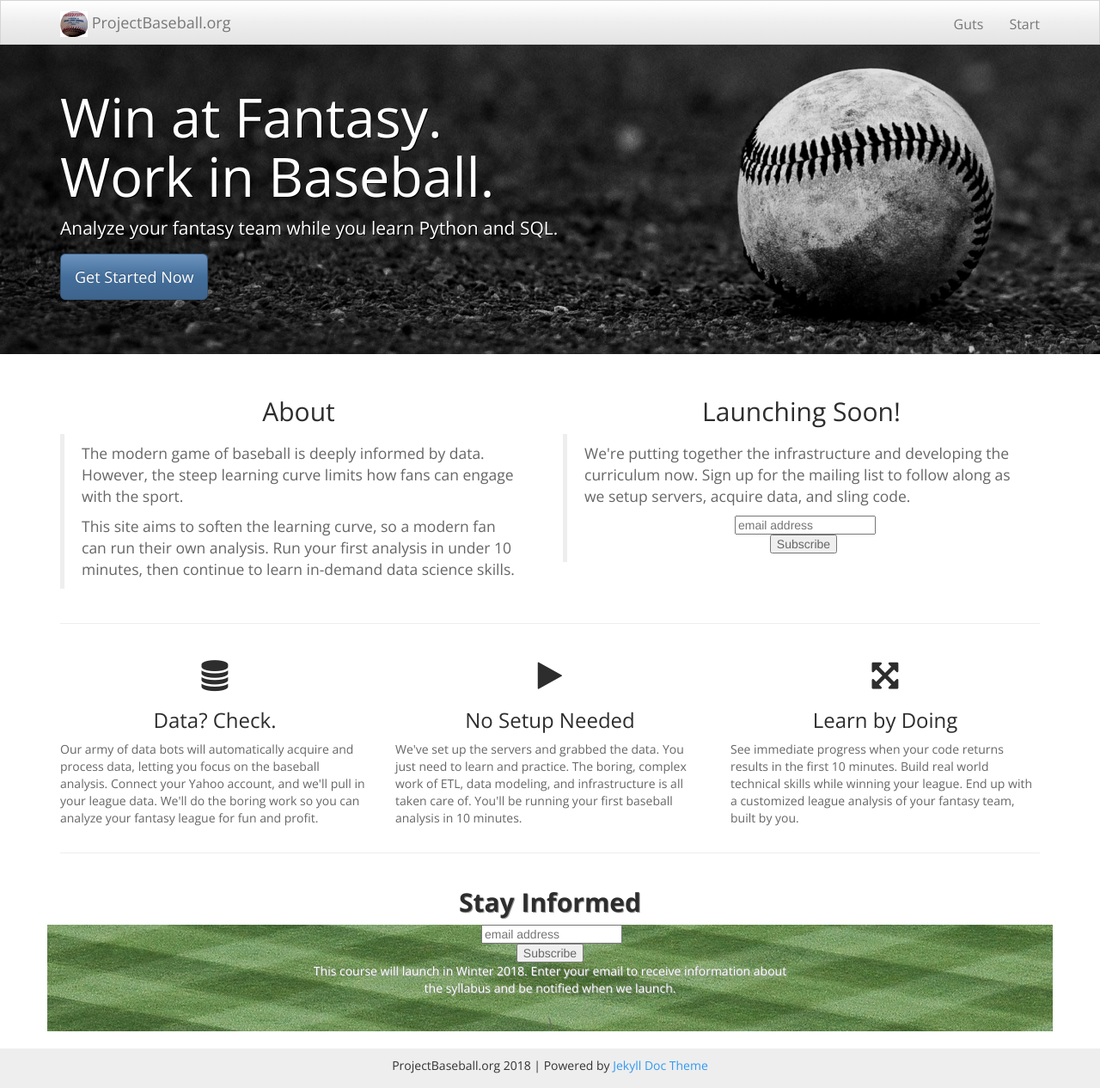
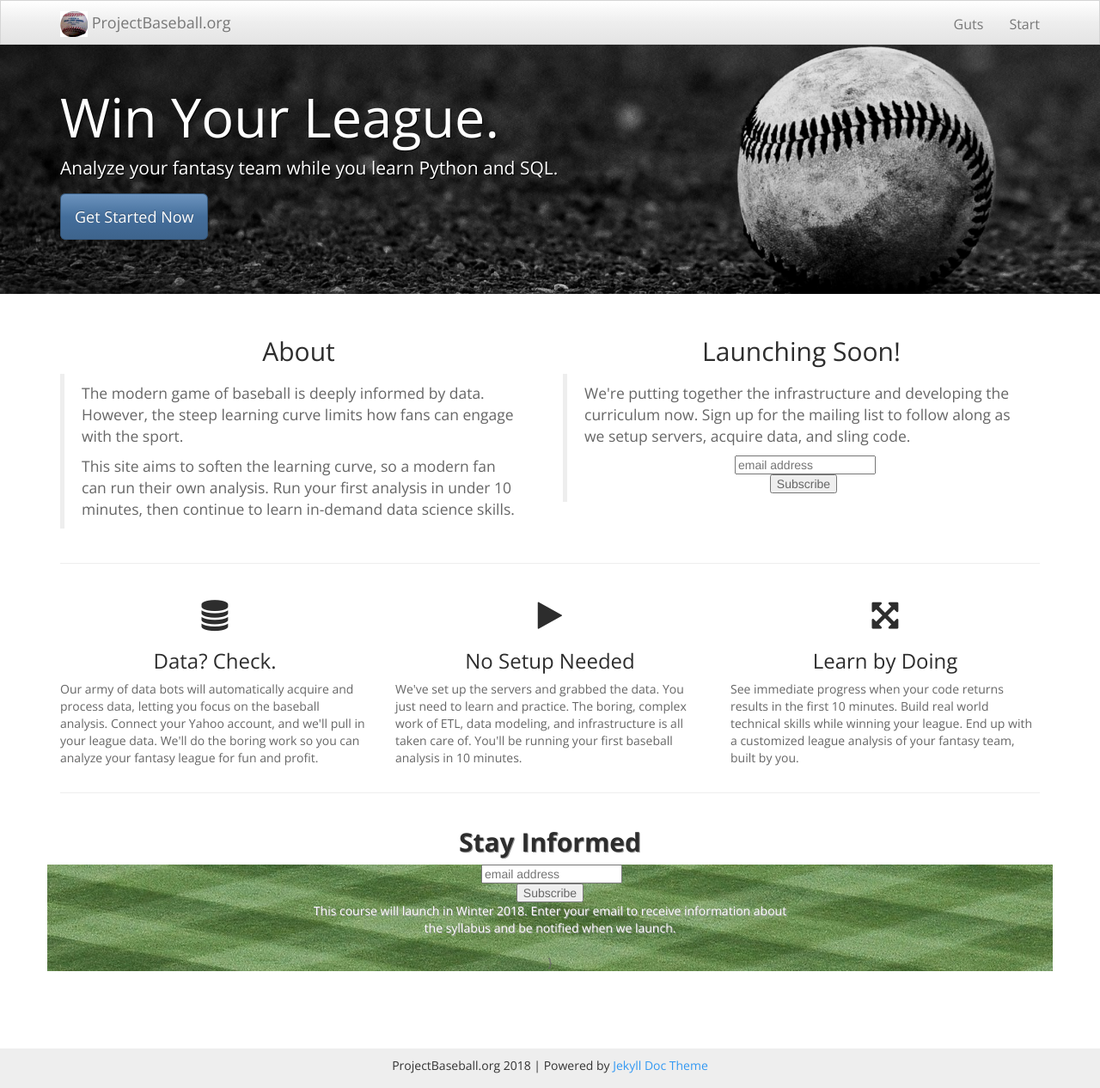
Before and after one commit to leleu/projectbaseball-org, a Jekyll site: the page built from index.html, in a window 1280 px wide and 1266 px high. Shown: the whole window at 86% size. Built offline with Jekyll 4.4.1, drawn with Linux system fonts in a browser that asks for light colours; nearby versions of some CDN libraries; comment, search, counter and statistics services are not loaded.

Commit message:
updated header for idnex

```diff
--- a/index.html
+++ b/index.html
@@ -4,7 +4,7 @@ layout: default
 
 <div class="header-container jumbotron">
     <div class="container">
-        <h1>Win at Fantasy.<br>Work in Baseball.</h1>
+        <h1>Win Your League.</h1>
         <p>Analyze your fantasy team while you learn Python and SQL.</p>
         <p><a class="btn btn-primary btn-lg" href="{{ "/docs/introduction/" | prepend: site.baseurl }}" role="button">Get Started Now</a></p>
     </div>
```
